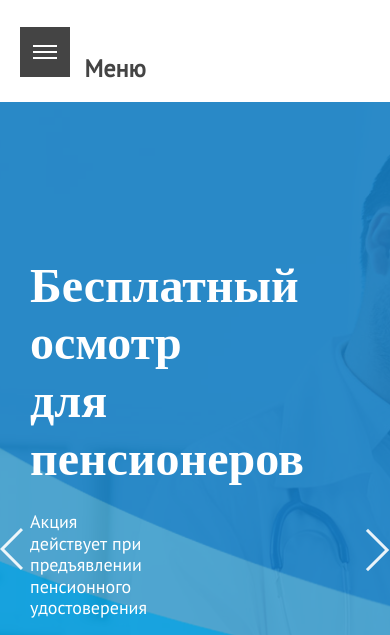
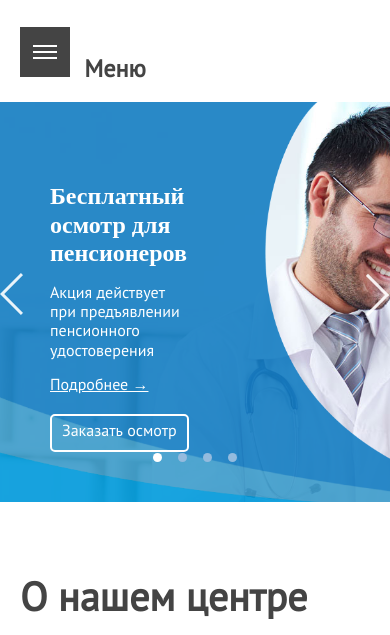
Before and after one commit to mikhkita/ckimo-test, a website: page index2.html in a window 390 px wide. Shown: the part 199-834 px from the top of the page. Drawn offline with nearby package versions, Linux system fonts and the light colour scheme.

Commit message:
Пофиксил резиновость синего блока на главном слайдере

```diff
--- a/media.css
+++ b/media.css
@@ -6,6 +6,9 @@
 
 	.bx-prev {
 		left: 0 !important;
+	}
+	.bxsliderText{
+		padding-left: 60px;
 	}
 }
 
@@ -17,6 +20,9 @@
 	.slick-next{
 		right: 0 !important;
 	}
+	.bxsliderText{
+		padding-left: 60px;
+	}
 }
 
 @media (max-width: 1180px) {
@@ -27,12 +33,7 @@
 	}
 
 	.bx-prev, .bx-next{
-		bottom: 230px;
-	}
-
-	.slideContent div{
-		top: 80px;
-		left: 50px;
+		bottom: 275px;
 	}
 /*-----------*/
 
@@ -78,9 +79,12 @@
 	.menu ul li{
 		padding: 15px 8px;
 	}
-
 	.menu ul li:first-child {
 		padding: 15px 0 15px 0;
+	}
+
+	.backgroundSlider1{
+		background-position: -500px 50%;
 	}
 }
 
@@ -139,30 +143,34 @@
 
 /*ПЕРВЫЙ СЛАЙДЕР*/
 .bx-prev, .bx-next{
-	bottom: 130px;
+	bottom: 185px;
 }
 
-.backgroundSlide1, .backgroundSlide2{
-	height: 300px;
-}
-
-.slideContent h1{
+.bxsliderText h1{
 	font-size: 24px;
 	margin-bottom: 5px;
+	padding-bottom: 10px;
 }
-.slideContent p, .slideContent a{
+.bxsliderText p, .bxsliderText a{
 	font-size: 16px;
 	margin-bottom: 5px;
+	padding-bottom: 10px;
 }
-.slideContent div{
-	width: 35%;
-	position: absolute;
-	top: 40px;
-	left: 50px;
+.bxsliderText {
+	width: 50%;
+	padding: 80px 0 50px 50px;
 }
-
+.bxsliderContainer{
+	height: 400px;
+}
+.imageSlide1, .imageSlide2, .imageSlide3, .imageSlide4, .backgroundSlider1{
+	height: 400px;
+}
+.backgroundSlider1{
+		background-position: -250px 50%;
+	}
 .order{
-	margin-top: 10px;
+	margin-top: 20px;
 	padding: 5px 10px;
 }
 /*-----------*/
@@ -282,7 +290,9 @@
 		width: 280px;
 		padding-right: 0;
 	}
-
+	.backgroundSlider1{
+		background-position: -350px 50%;
+	}
 	.currentComment figure h1{
 		font-size: 20px;
 	}
```
